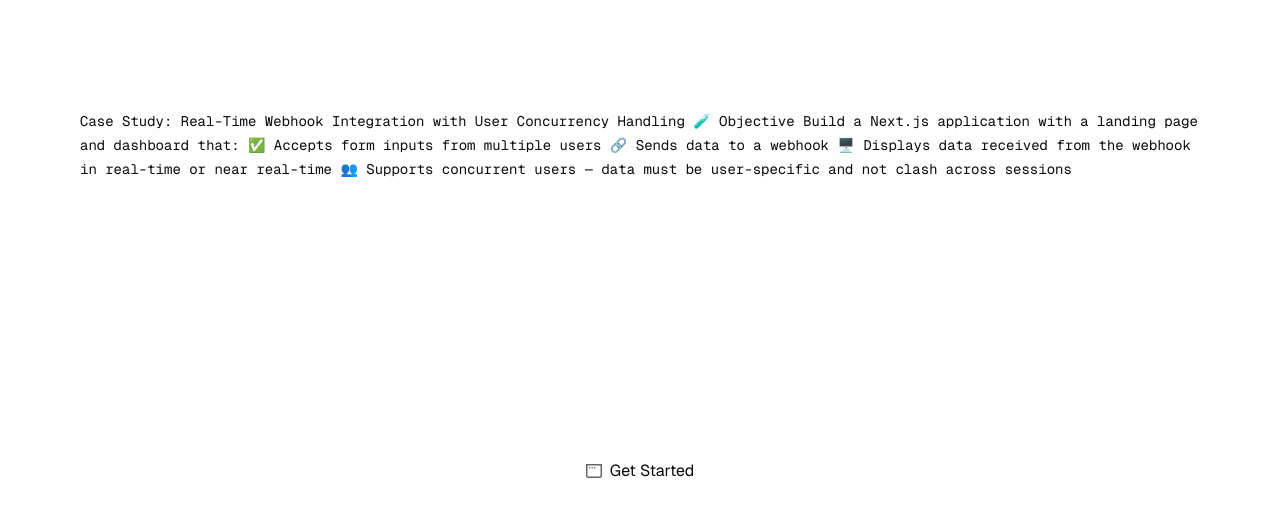
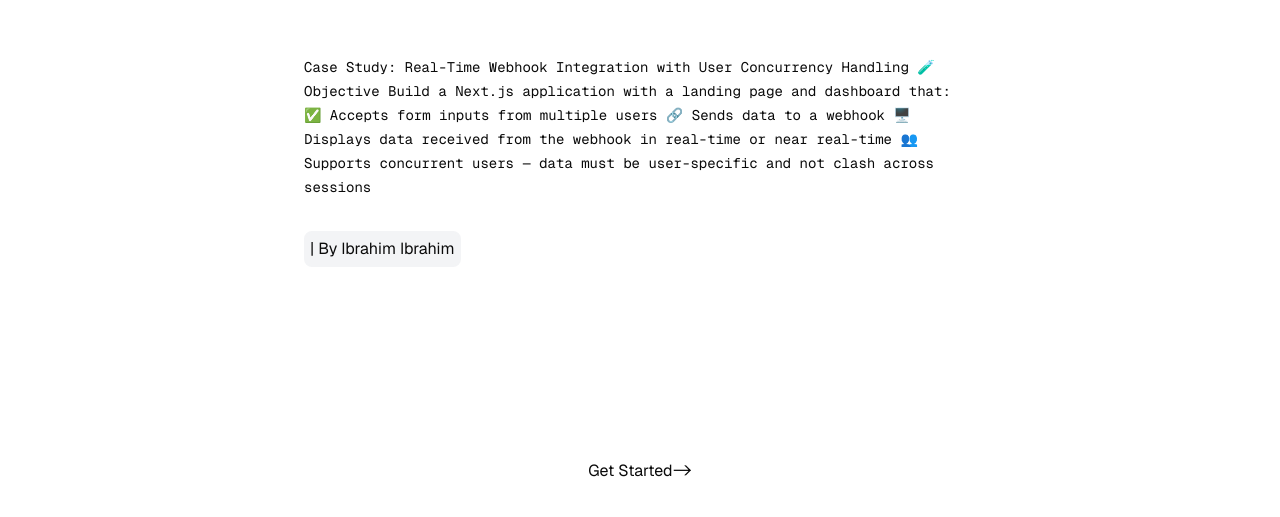
Before and after one commit to ibb2/kindgdom-intership-cs, a Next.js app: page / in a window 1280 px wide. Shown: the part 239-756 px from the top of the page. Built offline with nearby package versions, Linux system fonts and the light colour scheme.

Commit message:
Update homepage and clean up code.

```diff
--- a/src/app/api/webhook/route.ts
+++ b/src/app/api/webhook/route.ts
@@ -27,24 +27,16 @@
   if (!res.ok) {
     return new Response(
       JSON.stringify({
-        error: "Failed to fetch webhook",
-        info: url,
-        code: res.ok,
+        error: "Failed to access webhook",
+        status: res.status,
       }),
     );
   }
 
   const data = await res.json();
-  console.log("Data", res);
 
-  return new Response(
-    JSON.stringify({
-      message: "working",
-      data: data,
-    }),
-    {
-      status: 200,
-      headers: { "Content-Type": "application/json" },
-    },
-  );
+  return new Response(JSON.stringify({ data: data }), {
+    status: 200,
+    headers: { "Content-Type": "application/json" },
+  });
 }
--- a/src/app/dashboard/page.tsx
+++ b/src/app/dashboard/page.tsx
@@ -50,7 +50,6 @@
       const res = await fetch("/api/webhook");
       const data = await res.json();
       const arr = data.data.data;
-      console.log("Requests", arr);
       const parsedContent = arr.map((item: any) => {
         try {
           return JSON.parse(item.content);
--- a/src/app/page.tsx
+++ b/src/app/page.tsx
@@ -4,7 +4,7 @@
 export default function Home() {
   return (
     <div className="grid grid-rows-[20px_1fr_20px] items-center justify-items-center min-h-screen p-8 pb-20 gap-16 sm:p-20 font-[family-name:var(--font-geist-sans)]">
-      <main className="flex flex-col gap-[32px] row-start-2 items-center sm:items-start">
+      <main className="flex flex-col gap-[32px] row-start-2 items-center sm:items-start max-w-2xl">
         <p className="text-sm/6 text-center sm:text-left font-[family-name:var(--font-geist-mono)]">
           Case Study: Real-Time Webhook Integration with User Concurrency
           Handling 🧪 Objective Build a Next.js application with a landing page
@@ -14,43 +14,17 @@
           be user-specific and not clash across sessions
         </p>
 
-        <div className="flex gap-4 items-center flex-col sm:flex-row">
-          {/* <a
-            className="rounded-full border border-solid border-transparent transition-colors flex items-center justify-center bg-foreground text-background gap-2 hover:bg-[#383838] dark:hover:bg-[#ccc] font-medium text-sm sm:text-base h-10 sm:h-12 px-4 sm:px-5 sm:w-auto"
-            href="https://vercel.com/new?utm_source=create-next-app&utm_medium=appdir-template-tw&utm_campaign=create-next-app"
-            target="_blank"
-            rel="noopener noreferrer"
-          >
-            <Image
-              className="dark:invert"
-              src="/vercel.svg"
-              alt="Vercel logomark"
-              width={20}
-              height={20}
-            />
-            Deploy now
-          </a> */}
+        <div className="flex gap-4 items-center flex-col sm:flex-row p-1 bg-gray-100 rounded-md border-2 border-gray-100">
+          {"| "}By Ibrahim Ibrahim
         </div>
       </main>
       <footer className="row-start-3 flex gap-[24px] flex-wrap items-center justify-center">
-        {/* <a
-          className="flex items-center gap-2 hover:underline hover:underline-offset-4"
-          href="https://vercel.com/templates?framework=next.js&utm_source=create-next-app&utm_medium=appdir-template-tw&utm_campaign=create-next-app"
-          target="_blank"
-          rel="noopener noreferrer"
-        ></a> */}
         <Link
           className="flex flex-row items-center gap-2 hover:underline hover:underline-offset-4"
           href={"/dashboard"}
         >
-          <Image
-            aria-hidden
-            src="/window.svg"
-            alt="Window icon"
-            width={16}
-            height={16}
-          />
           Get Started
+          {"->"}
         </Link>
       </footer>
     </div>
```
